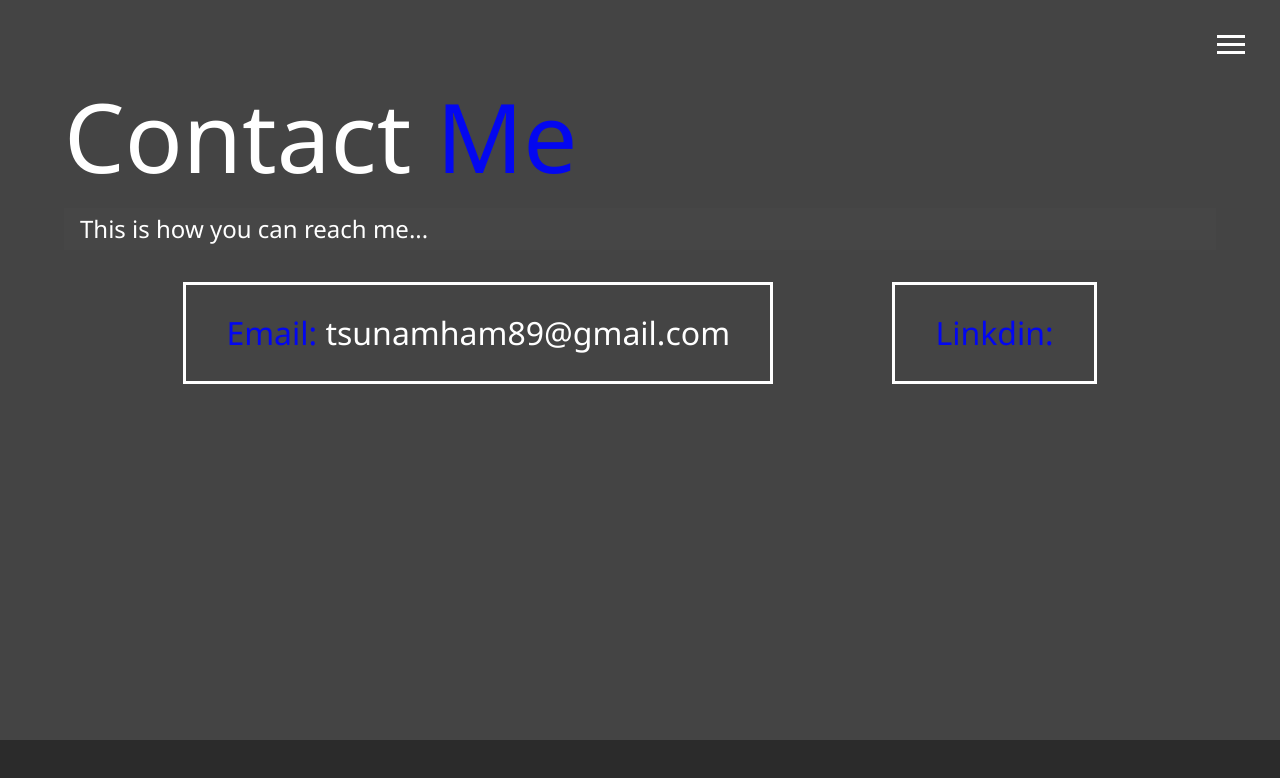
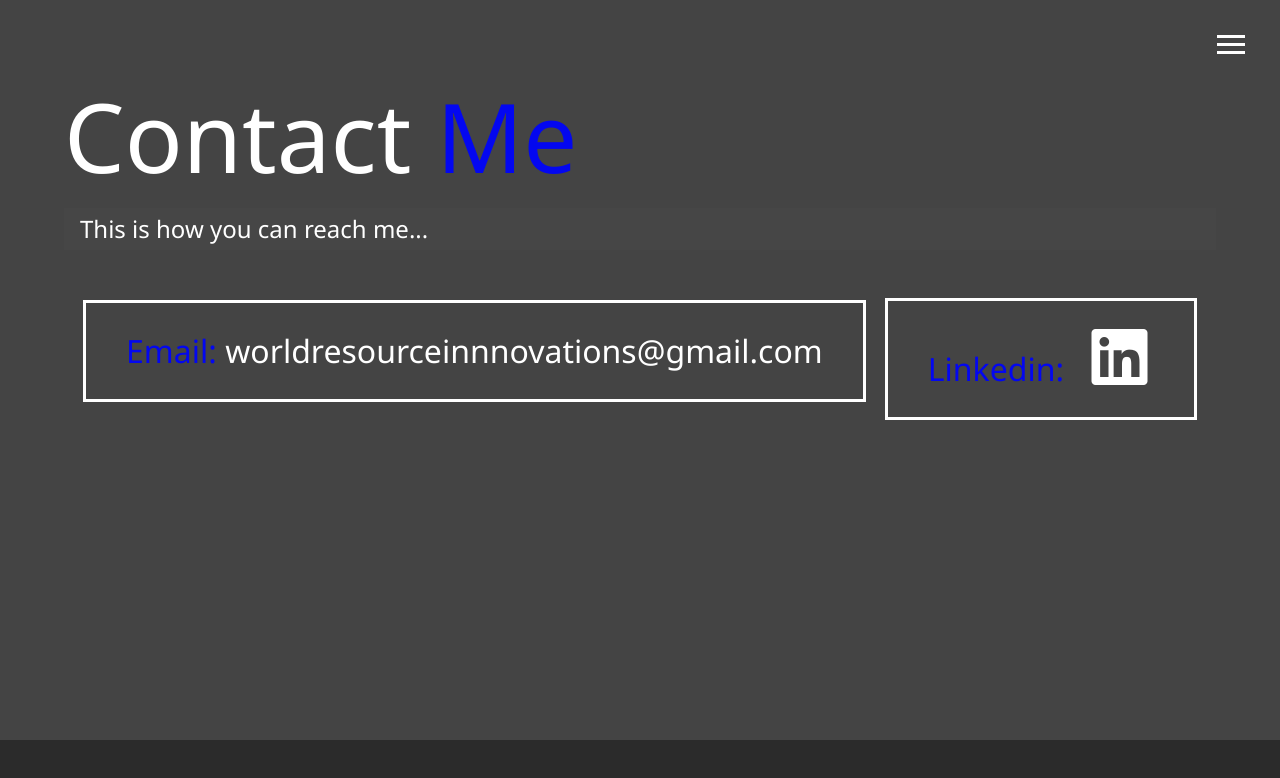
Before and after one commit to tsunamham/modern_portfolio, a plain HTML site: page contact.html in a window 1280 px wide. Drawn offline with Linux system fonts and the light colour scheme.

Commit message:
Update contact.html

```diff
--- a/contact.html
+++ b/contact.html
@@ -59,10 +59,14 @@
     </h2>
     <div class="boxes">
       <div>
-        <span class="text-secondary">Email: </span> tsunamham89@gmail.com
+        <span class="text-secondary">Email: </span> worldresourceinnnovations@gmail.com
       </div>
-      <div>
-        <span class="text-secondary">Linkdin: </span>
+      <div class="icons">
+          <span class="text-secondary">Linkedin: </span>
+          <a href="https://www.linkedin.com/in/james-sim-95a7691bb/">
+          <a href="https://www.linkedin.com/in/james-sim-95a7691bb/">
+            <i class="fab fa-linkedin fa-2x"></i>
+            </a>
       </div>
     </div>
   </main>
```
